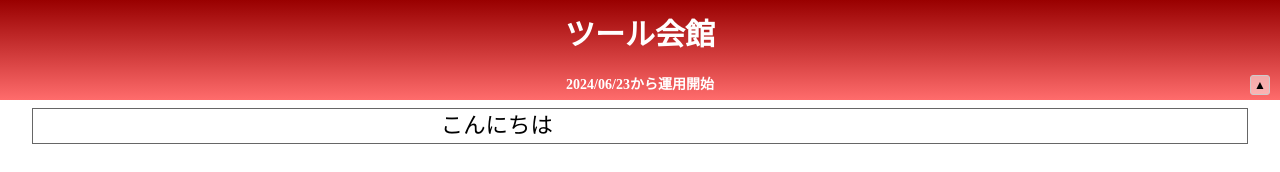
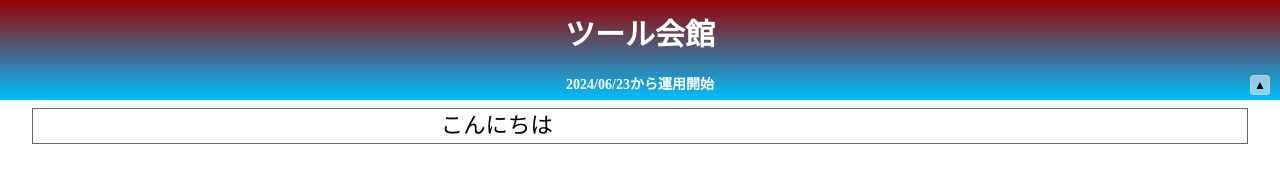
Before and after one commit to kukkyin/sytes, a plain HTML site: page index.html in a window 1280 px wide. Drawn offline with Linux system fonts and the light colour scheme.

Commit message:
Update index.html

```diff
--- a/index.html
+++ b/index.html
@@ -57,7 +57,7 @@ body{
   left        : 0;
   right       : 0;
   height      : 100px;
-  background  : linear-gradient(#990000, #ff6c6c);
+  background  : linear-gradient(#990000, #00bfff);
   z-index     : 10;
   text-align  : center;
   font-weight : bold;
```
